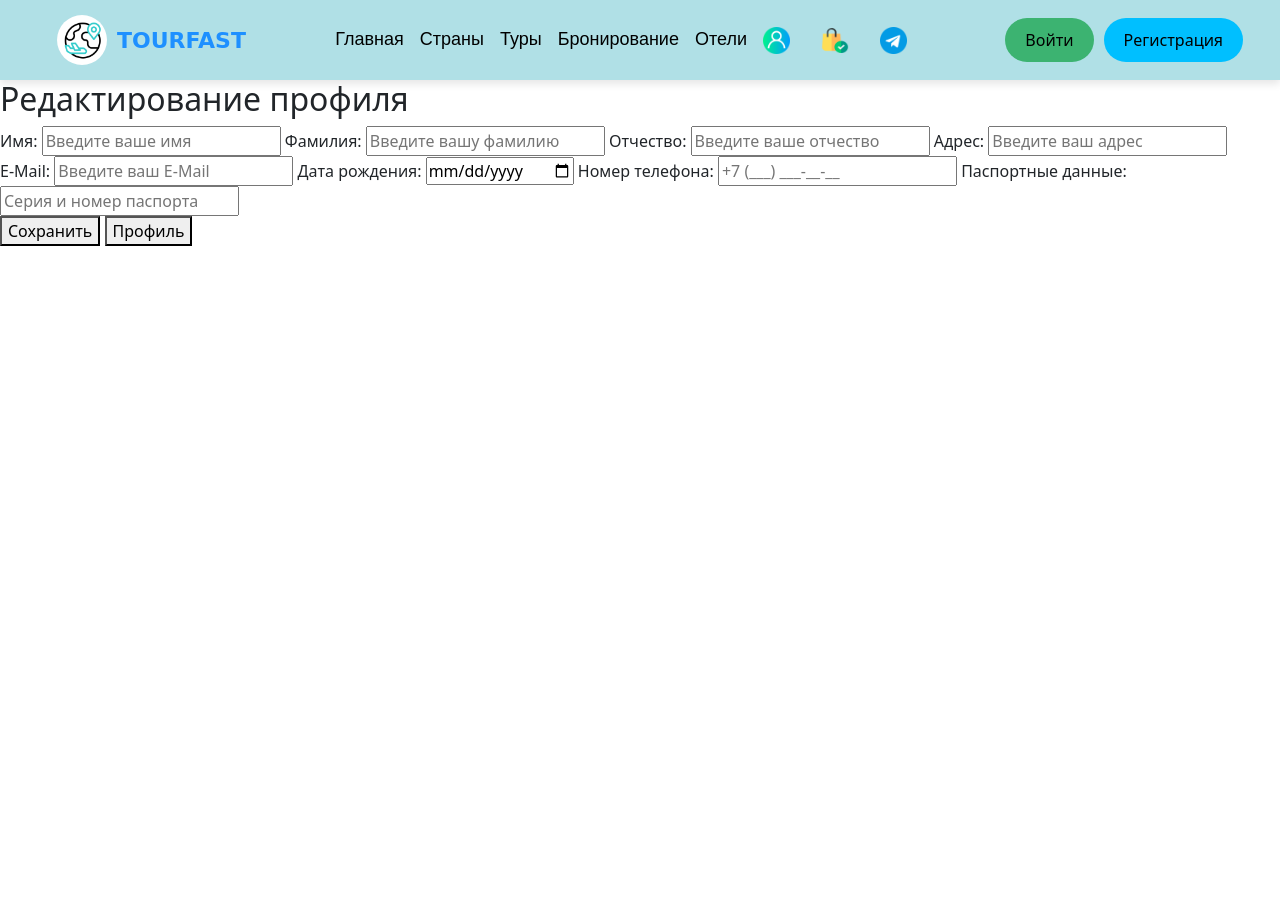
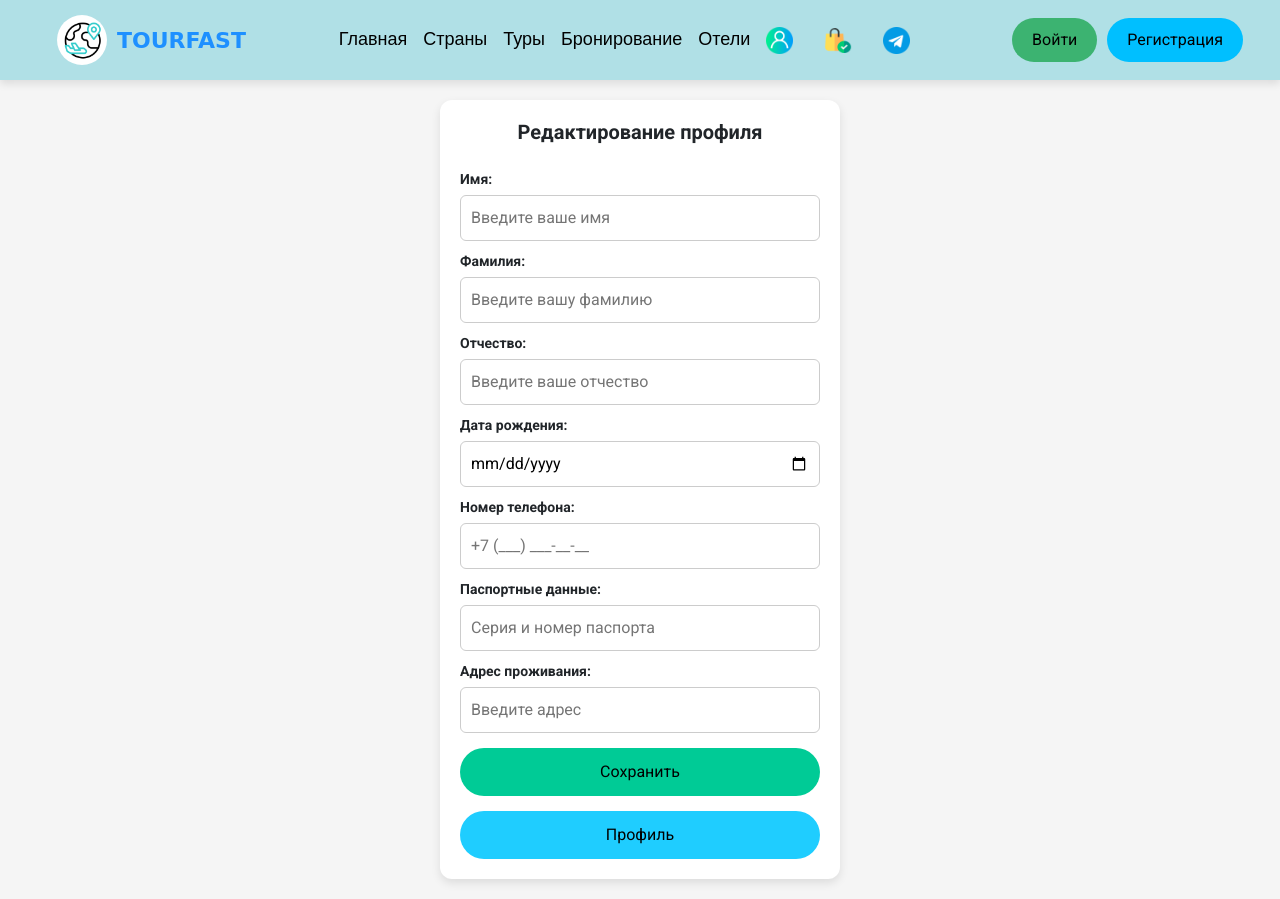
Before and after one commit to DirtSmoke44/tourfast, a Django app: page /editprofile/ in a window 1280 px wide. Before the commit the page ends 246 px from the top, so only its background shows below. Run offline with Django 5.2, Linux system fonts and the light colour scheme.

Commit message:
теперь есть форма редактировать профиль изменены цвета всё исправлено

```diff
--- a/tourfast/main/static/main/css/editprofile.css
+++ b/tourfast/main/static/main/css/editprofile.css
@@ -3,7 +3,7 @@ body {
     background-color: #f5f5f5;
 }
 
-.payment-container {
+.edit-container {
     width: 400px;
     background: white;
     padding: 20px;
@@ -13,7 +13,7 @@ body {
     text-align: center;
 }
 
-.payment-title {
+.edit-title {
     font-size: 20px;
     font-weight: 700;
     margin-bottom: 15px;
@@ -49,11 +49,11 @@ input {
     width: 48%;
 }
 
-.acceptchanges-button {
+.save-button {
     width: 100%;
     padding: 12px;
-    background: black;
-    color: white;
+    background: #00cb96;
+      color: black;
     border: none;
     border-radius: 25px;
     font-size: 16px;
@@ -62,41 +62,27 @@ input {
     transition: 0.3s;
 }
 
-.acceptchanges-button:hover {
+.save-button:hover {
     background: #333;
 }
 
 .back-button {
+    display: block; /* Делаем кнопку блочным элементом */
     width: 100%;
     padding: 12px;
-    background: #ccc;
+    background: #1fcdff;
     color: black;
     border: none;
     border-radius: 25px;
     font-size: 16px;
     cursor: pointer;
-    margin-top: 10px;
+    margin-top: 15px;
+    text-align: center; /* Выравнивание текста по центру */
     transition: 0.3s;
+    text-decoration: none; /* Убираем подчеркивание */
 }
 
+
 .back-button:hover {
-    background: #999;
+    background: #333;
 }
-
-.payment-info {
-    font-size: 14px;
-    color: #666;
-    margin-top: 10px;
-}
-
-.payment-methods {
-    display: flex;
-    justify-content: center;
-    gap: 10px;
-    margin-top: 10px;
-}
-
-.payment-methods img {
-    width: 50px;
-    height: auto;
-}
--- a/tourfast/main/templates/main/editprofile.html
+++ b/tourfast/main/templates/main/editprofile.html
@@ -4,14 +4,14 @@
 {% block title %}Редактирование профиля{% endblock %}
 
 {% block links %}
-<link rel="stylesheet" href="{% static 'main/css/editprofiles.css' %}">
+<link rel="stylesheet" href="{% static 'main/css/editprofile.css' %}">
 <link href="https://fonts.googleapis.com/css2?family=Roboto:wght@400;700&display=swap" rel="stylesheet">
 {% endblock %}
 
 {% block body %}
 
-<div class="payment-container">
-    <h2 class="payment-title">Редактирование профиля</h2>
+<div class="edit-container">
+    <h2 class="edit-title">Редактирование профиля</h2>
     <form action="{% url 'editprofile_page' %}" method="post">
         {% csrf_token %}
 
@@ -24,12 +24,6 @@
         <label for="middle_name">Отчество:</label>
         <input type="text" id="middle_name" name="middle_name" placeholder="Введите ваше отчество" required>
 
-        <label for="middle_name">Адрес:</label>
-        <input type="text" id="address_name" name="address_name" placeholder="Введите ваш адрес" required>
-
-       <label for="Mail">E-Mail:</label>
-        <input type="text" id="Mail" name="Mail" placeholder="Введите ваш E-Mail" required>
-
         <label for="dob">Дата рождения:</label>
         <input type="date" id="dob" name="dob" required>
 
@@ -39,14 +33,14 @@
         <label for="passport">Паспортные данные:</label>
         <input type="text" id="passport" name="passport" placeholder="Серия и номер паспорта" required>
 
-        <div>
-    <button type="submit" class="acceptchanges-button">Сохранить</button>
-    <form action="{% url 'profile_page' %}" method="get" style="display: inline;">
-        <button type="submit" class="back-button">Профиль</button>
+        <label for="address">Адрес проживания:</label>
+        <input type="text" id="address" name="address" placeholder="Введите адрес" required>
+
+        <button type="submit" class="save-button">Сохранить</button>
     </form>
-</div>
 
-    </form>
+    <!-- Ссылка для перехода в профиль -->
+    <a href="{% url 'profile_page' %}" class="back-button">Профиль</a>
 </div>
 
 {% endblock %}
--- a/tourfast/main/templates/main/tours.html
+++ b/tourfast/main/templates/main/tours.html
@@ -54,9 +54,7 @@
 
             <div class="filter-section">
                 <h3>Акции:</h3>
-
-                <label><input type="checkbox">Со скидкой</label>
-
+                <label><input type="checkbox">Горящие туры</label>
             </div>
 
             <button class="apply-filters-btn">Применить фильтры</button>
```
Also changed, not shown: tourfast/main/static/main/css/orderaccept.css (+19 -1 lines), tourfast/main/static/main/css/profile.css (+18 -0 lines), tourfast/main/templates/main/orderaccept.html (+14 -4 lines), tourfast/main/templates/main/profile.html (+5 -5 lines), tourfast/db.sqlite3.
